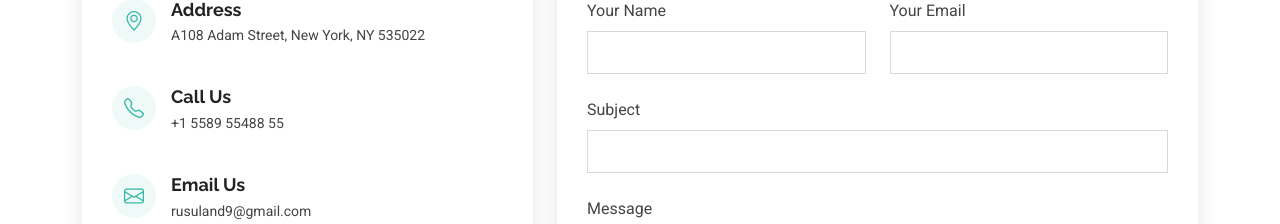
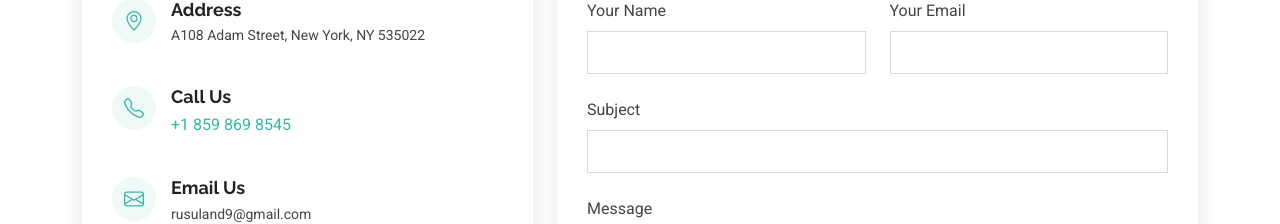
Before and after one commit to rusuland9/portfolio, a plain HTML site: page contact.html in a window 1280 px wide. Shown: the part 336-560 px from the top of the page. Drawn offline with Linux system fonts and the light colour scheme.

Commit message:
set contact number

```diff
--- a/contact.html
+++ b/contact.html
@@ -102,7 +102,7 @@
                                 <i class="bi bi-telephone flex-shrink-0"></i>
                                 <div>
                                     <h3>Call Us</h3>
-                                    <p>+1 5589 55488 55</p>
+                                    <a href="https://t.me/marvelous3930">+1 859 869 8545</a>
                                 </div>
                             </div>
                             <!-- End Info Item -->
```
